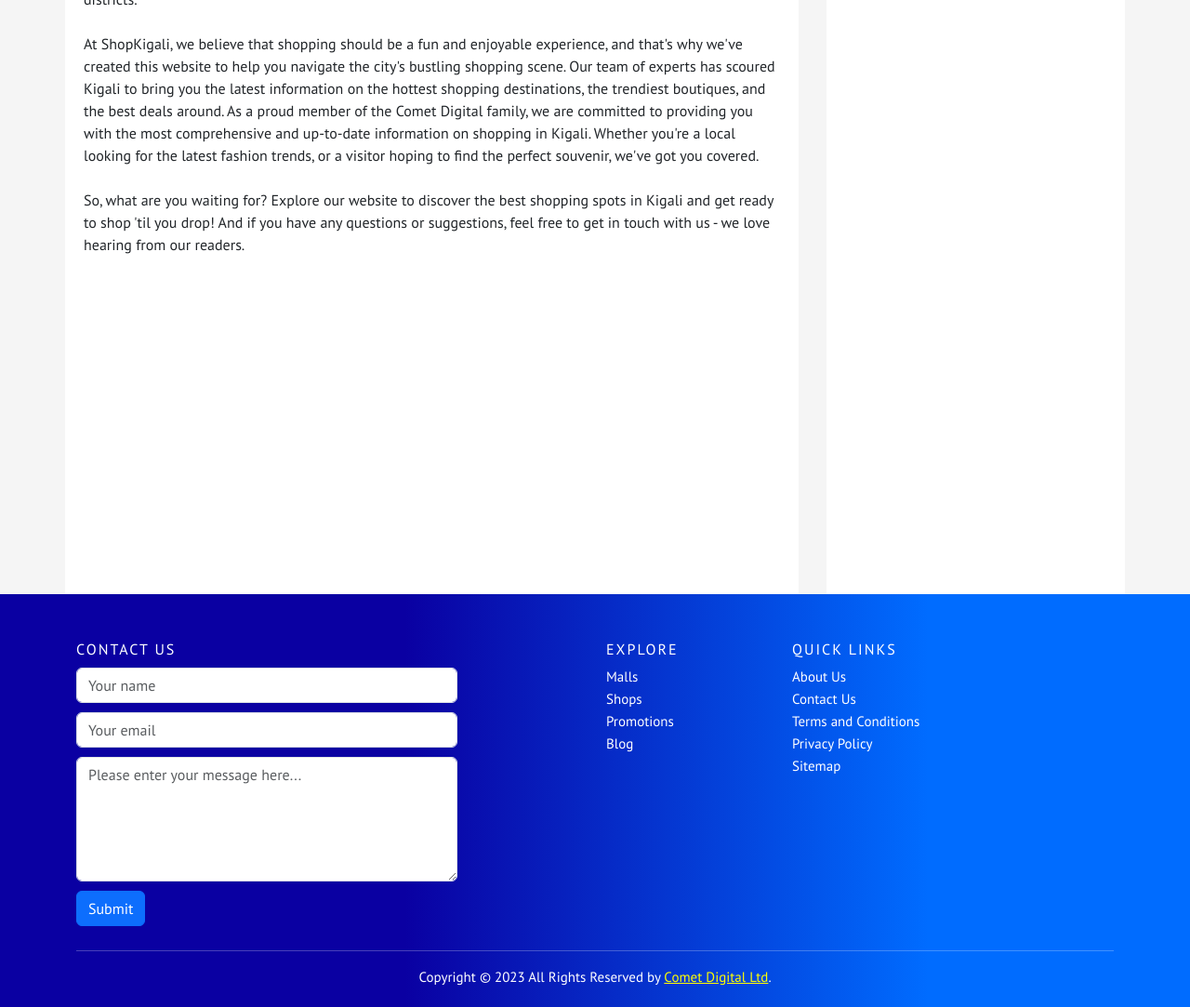
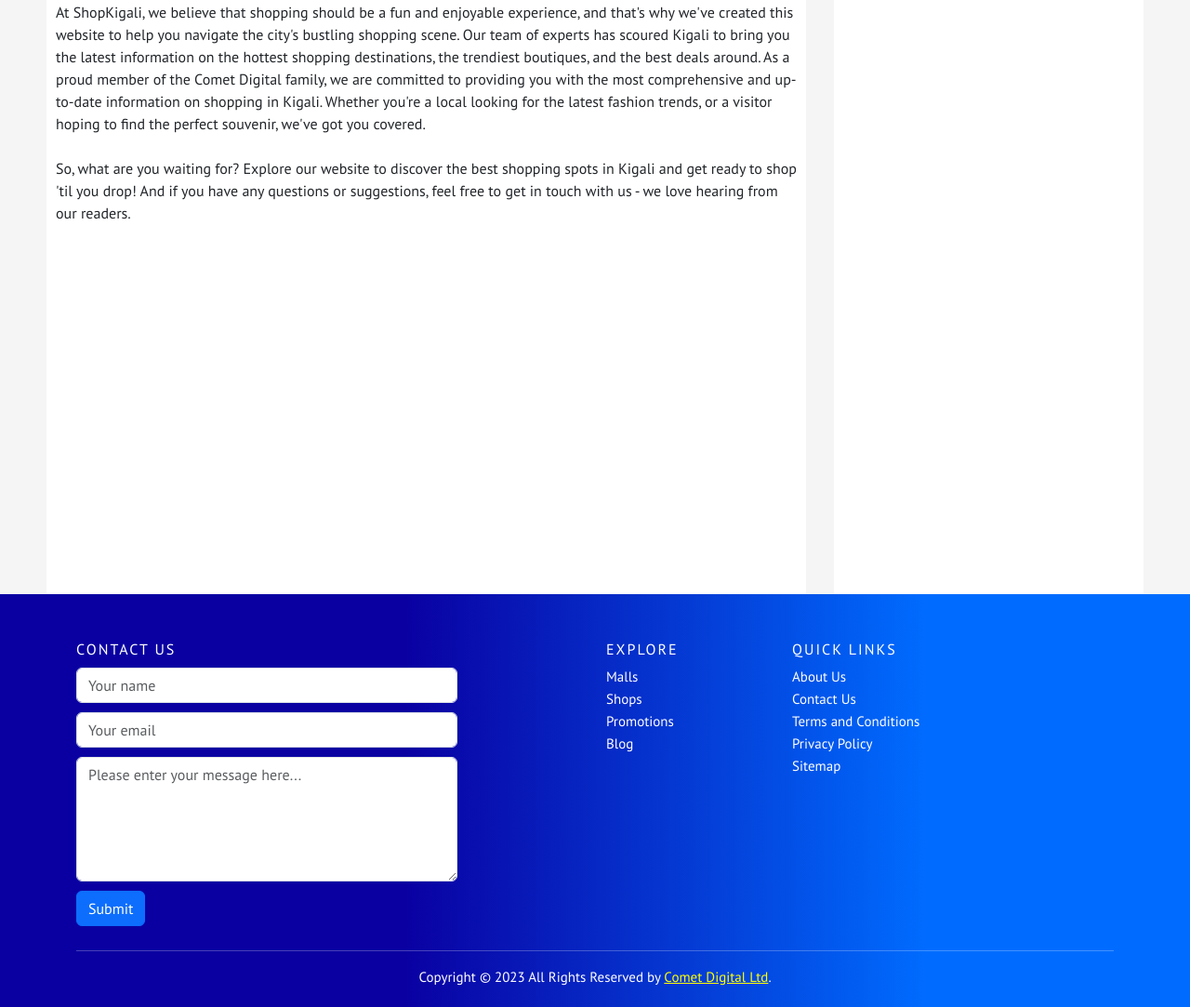
Before and after one commit to Cdigitalkigali/shopkigali, a Flask app: page /about in a window 1280 px wide. Shown: the part 421-1504 px from the top of the page at 93% size. Run offline with Flask 2, Linux system fonts and the light colour scheme; some libraries are stand-ins or nearby versions.

Commit message:
decrease margins

```diff
--- a/static/css/common.css
+++ b/static/css/common.css
@@ -148,7 +148,7 @@ div.banner {
 
 main.double-column {
     background-color: transparent;
-    margin: 0px 70px;
+    margin: 0px 50px;
     min-height: 100vh;
     display: grid;
     grid-template-columns: repeat(10, 1fr);
@@ -159,7 +159,7 @@ main.double-column {
 
 main.double-column div.sub-column {
     background-color: white;
-    padding: 20px;
+    padding: 10px;
 }
 
 .content {
```
